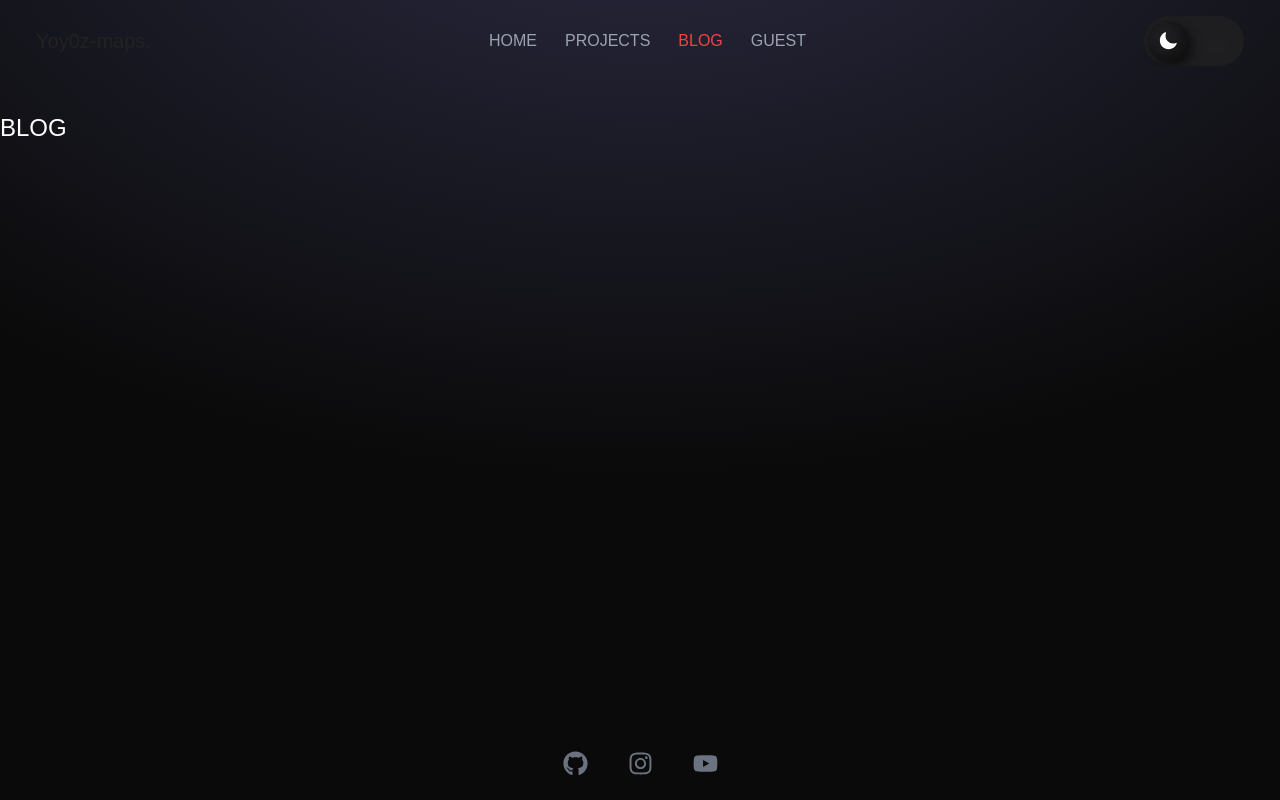
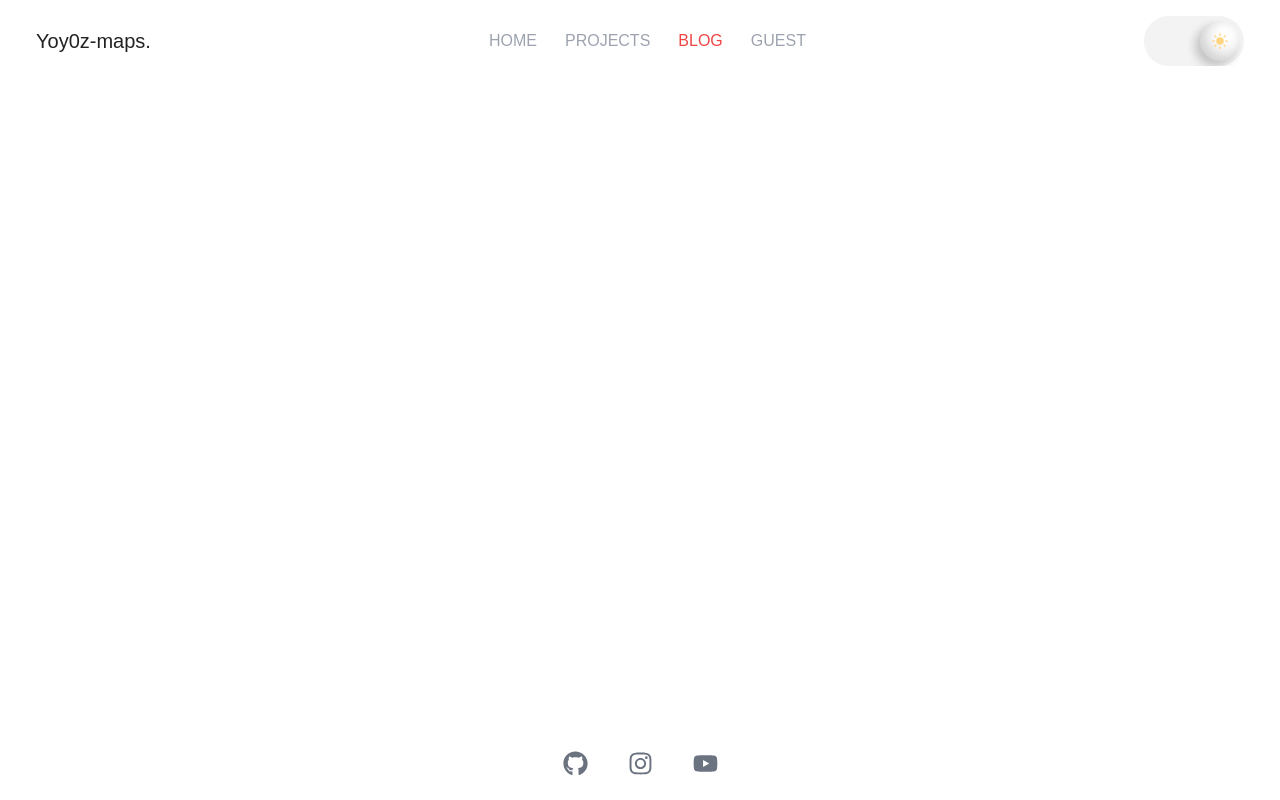
Before and after one commit to Yoy0z-maps/yoyoz-maps-blog, a Next.js app: page /blog in a window 1280 px wide. Built offline with nearby package versions, Linux system fonts and the light colour scheme; a web font is replaced by a local one.

Commit message:
Fix: Theme Error

```diff
--- a/src/app/blog/page.tsx
+++ b/src/app/blog/page.tsx
@@ -1,18 +1,11 @@
 "use client";
 
 import NavHighlighter from "@/components/NavHighlighter";
-import { useAppearanceThemeStore } from "@/store/useAppearanceThemeStore";
 
 export default function Page() {
-  const theme = useAppearanceThemeStore((state) => state.theme);
-  const bgColor =
-    theme === "dark"
-      ? "bg-neutral-950 bg-[radial-gradient(ellipse_80%_80%_at_50%_-20%,rgba(120,119,198,0.3),rgba(255,255,255,0))]"
-      : "bg-white";
-
   return (
     <div
-      className={`flex w-full h-[100vh] ${bgColor} transition-all duration-500 pt-28`}
+      className={`bg-white dark:bg-neutral-950 dark:bg-[radial-gradient(ellipse_80%_80%_at_50%_-20%,rgba(120,119,198,0.3),rgba(255,255,255,0))] flex w-full h-[100vh] relative transition-all duration-500 pt-28`}
     >
       <NavHighlighter path="/blog" />
       <p className="text-white text-2xl font-pretendard font-medium">BLOG</p>
--- a/src/app/guest/page.tsx
+++ b/src/app/guest/page.tsx
@@ -1,18 +1,11 @@
 "use client";
 
 import NavHighlighter from "@/components/NavHighlighter";
-import { useAppearanceThemeStore } from "@/store/useAppearanceThemeStore";
 
 export default function Page() {
-  const theme = useAppearanceThemeStore((state) => state.theme);
-  const bgColor =
-    theme === "dark"
-      ? "bg-neutral-950 bg-[radial-gradient(ellipse_80%_80%_at_50%_-20%,rgba(120,119,198,0.3),rgba(255,255,255,0))]"
-      : "bg-white";
-
   return (
     <div
-      className={`flex w-full h-[100vh] ${bgColor} relative transition-all duration-500 pt-28`}
+      className={`bg-white dark:bg-neutral-950 dark:bg-[radial-gradient(ellipse_80%_80%_at_50%_-20%,rgba(120,119,198,0.3),rgba(255,255,255,0))] flex w-full h-[100vh] relative transition-all duration-500 pt-28`}
     >
       <NavHighlighter path="/guest" />
       <p className="text-white text-2xl font-pretendard font-medium">guest</p>
--- a/src/app/projects/page.tsx
+++ b/src/app/projects/page.tsx
@@ -1,18 +1,11 @@
 "use client";
 
 import NavHighlighter from "@/components/NavHighlighter";
-import { useAppearanceThemeStore } from "@/store/useAppearanceThemeStore";
 
 export default function Page() {
-  const theme = useAppearanceThemeStore((state) => state.theme);
-  const bgColor =
-    theme === "dark"
-      ? "bg-neutral-950 bg-[radial-gradient(ellipse_80%_80%_at_50%_-20%,rgba(120,119,198,0.3),rgba(255,255,255,0))]"
-      : "bg-white";
-
   return (
     <div
-      className={`flex w-full h-[100vh] ${bgColor} relative transition-all duration-500 pt-28`}
+      className={`bg-white dark:bg-neutral-950 dark:bg-[radial-gradient(ellipse_80%_80%_at_50%_-20%,rgba(120,119,198,0.3),rgba(255,255,255,0))] flex w-full h-[100vh] relative transition-all duration-500 pt-28`}
     >
       <NavHighlighter path="/projects" />
       <p className="text-white text-2xl font-pretendard font-medium">
--- a/src/components/ThemeToggleButton.tsx
+++ b/src/components/ThemeToggleButton.tsx
@@ -2,7 +2,7 @@
 import { useEffect, useState } from "react";
 
 export default function ThemeToggleButton() {
-  const [isChecked, setIsChecked] = useState(false);
+  const [isChecked, setIsChecked] = useState(true);
   const [theme, setTheme] = useState<"light" | "dark">("dark");
 
   useEffect(() => {
```
